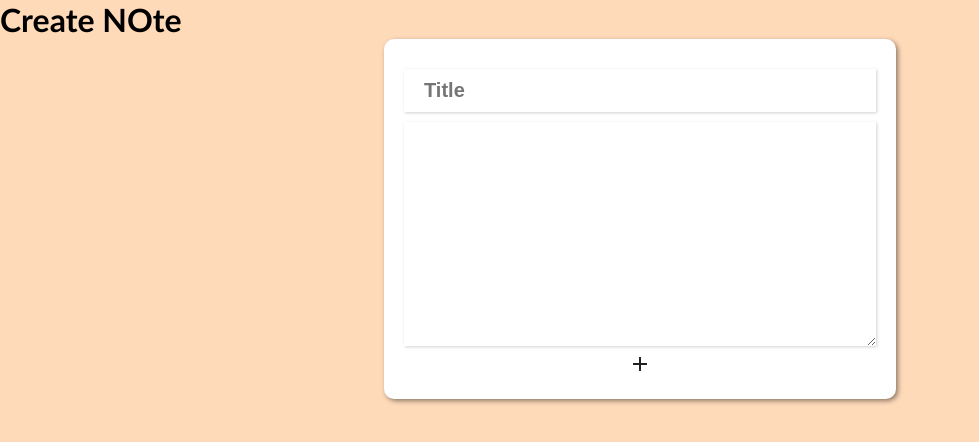
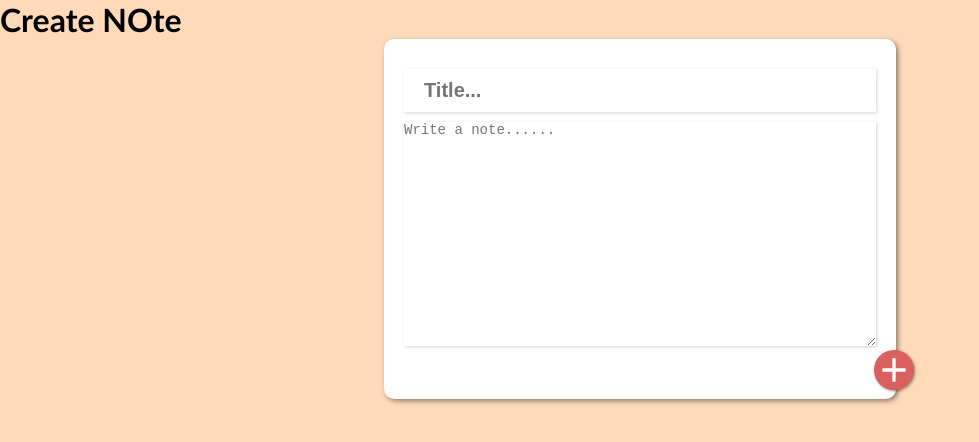
Before and after one commit to Sisamgtm07/Note-App, a React (Create React App) app: page / in a window 1280 px wide. Shown: the top 442 px of the page, without its empty margins (0-979 px from the left). Built offline with nearby package versions, Linux system fonts and the light colour scheme.

Commit message:
Create Note Completed

```diff
--- a/src/Component/CreateNote.jsx
+++ b/src/Component/CreateNote.jsx
@@ -5,7 +5,7 @@ import AddIcon from '@material-ui/icons/Add';
 const CreateNote = (props) =>{
     const [note, setNote] = useState({
         title : "",
-        content : " ",
+        content : "",
     });
 
     const inputEvent = (event) =>{
@@ -17,25 +17,22 @@ const CreateNote = (props) =>{
 
             };
         });
-        console.log(note);
     };
-
-
     const addEvent = () =>{
             props.passNote(note);
             setNote({
             title : "",
-            content : " ",
+            content : "",
         })
     };
     return (
         <>
             <div className = "main_note">
                 <form>
-                    <input type = "text"  placeholder = "Title" name  = "title" value = {note.title} onChange = {inputEvent} autoComplete = "off" />
+                    <input type = "text"  placeholder = "Title..." name  = "title" value = {note.title} onChange = {inputEvent} autoComplete = "off" />
                     <textarea rows = "" column = ""  placeholder = "Write a note......" name = "content" value = {note.content} onChange = {inputEvent}></textarea>
                     <Button>
-                        <AddIcon onClick = {addEvent} />
+                        <AddIcon onClick = {addEvent} className = "add" />
                     </Button>
                 </form>
             </div>
```
